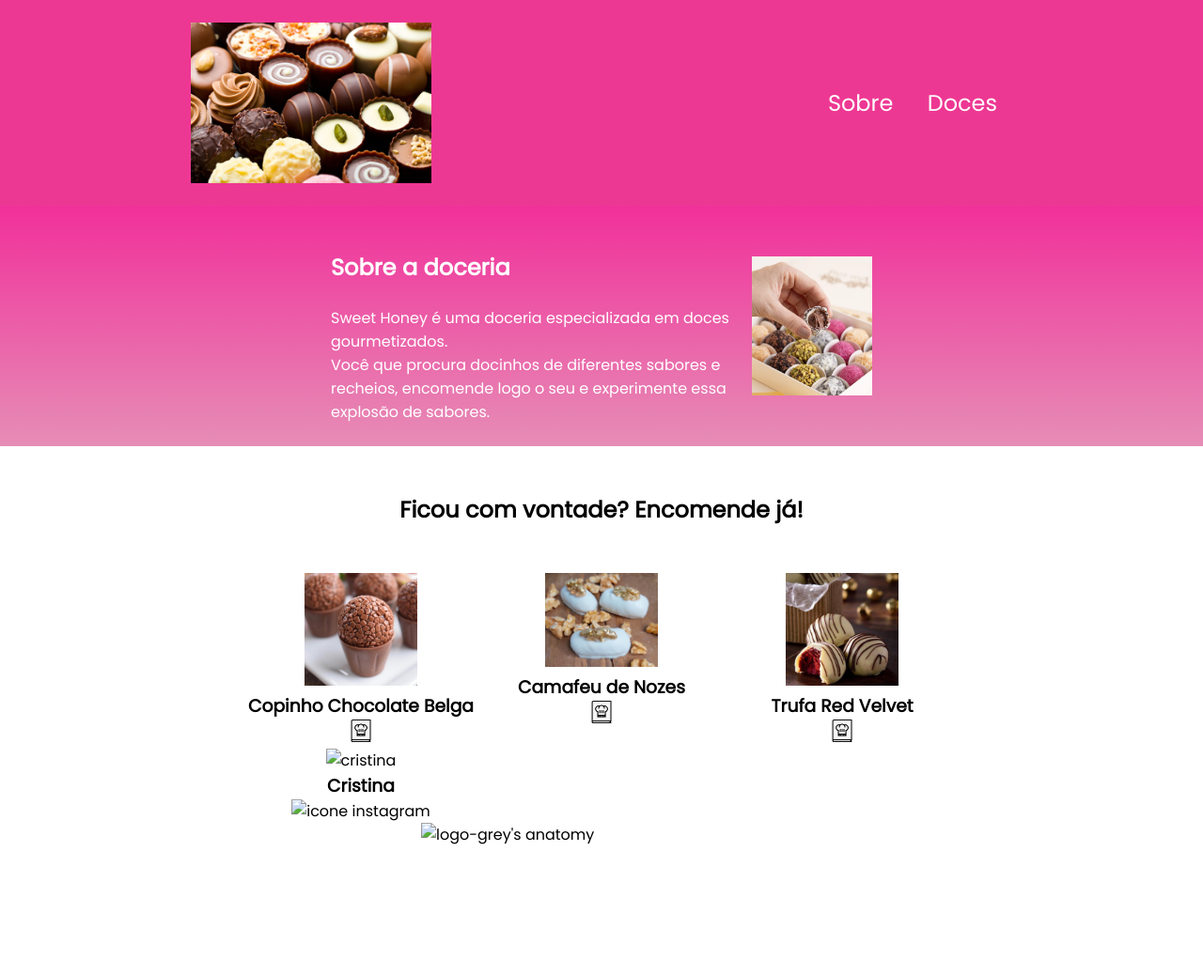
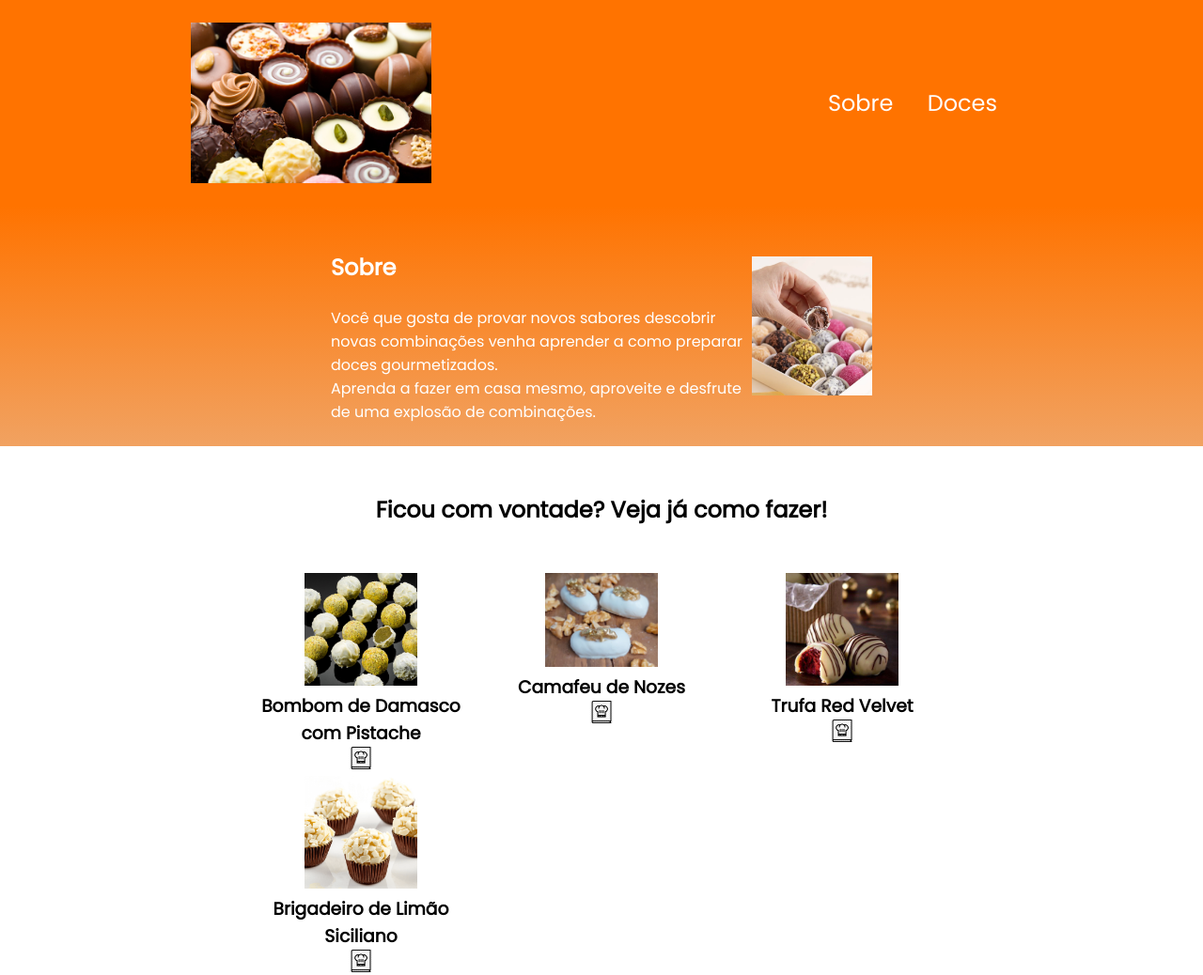
Before and after one commit to anavictoriaj/1tri-prog1, a plain HTML site: page 1triprog1/index.html in a window 1280 px wide. Shown: the top 1038 px of the page at 94% size. Before the commit the page ends 901 px from the top, so only its background shows below. Drawn offline with Linux system fonts and the light colour scheme.

Commit message:
Add files via upload

```diff
--- a/1triprog1/index.html
+++ b/1triprog1/index.html
@@ -4,7 +4,7 @@
       <meta charset="UTF-8">
       <meta http-equiv="X-UCompatible" content="IE-edge">
       <meta name="viewport" content="width=device-width, initial-scale=1.0">
-      <title>Sweet Honey</title>
+      <title>Goumetoso</title>
       <link rel="stylesheet" href="style.css">
       <link rel="preconnect" href="https://fonts.googleapis.com">
       <link rel="preconnect" href="https://fonts.gstatic.com" crossorigin>
@@ -21,41 +21,41 @@
        </header>
        <section class="serie">
     <div class="serie-div-conteudo">
-         <h2 class="serie-titulo"> Sobre a doceria</h2>
-         <p class="serie-texto-um"> Sweet Honey é uma doceria especializada em doces gourmetizados.</p>
-         <p class="serie-texto-dois"> Você que procura docinhos de diferentes sabores e recheios, encomende logo o seu e experimente essa explosão de sabores.</p>
+         <h2 class="serie-titulo"> Sobre</h2>
+         <p class="serie-texto-um"> Você que gosta de provar novos sabores descobrir novas combinações venha aprender a como preparar doces gourmetizados.</p>
+         <p class="serie-texto-dois"> Aprenda a fazer em casa mesmo, aproveite e desfrute de uma explosão de combinações.</p>
          </div>
          <img class="serie-imagem" src="Pati-Piva.webp"  alt="doce2">
       </section>
       <section class="estudante">
-        <h2 class="personagem-titulo"> Ficou com vontade? Encomende já!</h2>
+        <h2 class="personagem-titulo"> Ficou com vontade? Veja já como fazer!</h2>
        <div class="personagem-todos">
        <span></span>
        <div class="personagem-div">
-         <img class="personagem-imagem" src="copinhobelga.jpg"  alt="copinho">
-         <h3 class="personagem-nome">Copinho Chocolate Belga</h3>
-         <a href=""><img class="personagem-icone" src="iconereceita.png" alt="icone"></a>
+         <img class="personagem-imagem" src="selectachocolates_Trufa-Pistache_d.jpg"  alt="pistache">
+         <h3 class="personagem-nome">Bombom de Damasco com Pistache</h3>
+         <a href="https://painacozinha.com/bombons-de-damasco-com-pistache-seducao-em-cada-mordida/"><img class="personagem-icone" src="iconereceita.png" alt="icone"></a>
        </div>
        <div class="personagem-div">
             <img class="personagem-imagem" src="file.png"  alt="camafeu">
             <h3 class="personagem-nome">Camafeu de Nozes</h3>
-            <img class="personagem-icone" src="iconereceita.png" alt="icone">
+            <a href="https://www.tudogostoso.com.br/receita/13585-camafeu-de-nozes.html"><img class="personagem-icone" src="iconereceita.png" alt="icone"></a>
           </div>
       <div class="personagem-div">
             <img class="personagem-imagem" src="docinhoredvelvet.jpg"  alt="redvelvet">
             <h3 class="personagem-nome">Trufa Red Velvet</h3>
-            <a href="link"><img class="personagem-icone" src="iconereceita.png" alt="icone"></a>
+            <a href="https://br.kiwilimon.com/receita/sobremesas/trufas-de-red-velvet-para-dar-de-presente"><img class="personagem-icone" src="iconereceita.png" alt="icone"></a>
       </div>
       <span></span>
       <div class="personagem-div">
-            <img class="personagem-imagem" src="CristinaYangS10.webp"  alt="cristina">
-            <h3 class="personagem-nome">Cristina</h3>
-            <img class="personagem-icone" src="instagram.png" alt="icone instagram">
+            <img class="personagem-imagem" src="brigadeiro-de-limão-siciliano2.png"  alt="limao">
+            <h3 class="personagem-nome">Brigadeiro de Limão Siciliano</h3>
+            <a href="https://receitas.globo.com/ana-maria-braga/doces/brigadeiro-de-limao-siciliano.ghtml"><img class="personagem-icone" src="iconereceita.png" alt="icone"></a>
       </div>
       </div>
       </section>
       <footer clas="rodape">
-          <img class="rodape-imagem" src="Greys-Anatomy-Logo.png" alt="logo-grey's anatomy">
+          <img class="rodape-imagem" src="Logotipo_confeitaria_chocolate_gourmet_coração_delicado__1_-removebg-preview.png" alt="logo">
       </footer>
 
 </body>
--- a/1triprog1/style.css
+++ b/1triprog1/style.css
@@ -8,7 +8,7 @@ body {
 }
 
 .cabecalho {
-  background-color: hwb(330 22% 7%);
+  background-color:rgb(255, 115, 0);
   color: white;
   display: flex;
   justify-content: space-around;
@@ -31,7 +31,7 @@ body {
 }
 
 .serie{
-  background-image: linear-gradient(#f1309a, #e68db6);
+  background-image: linear-gradient(rgb(255, 115, 0), #f1a261);
   color: white;
   display: flex;
 justify-content: center;
```
Also changed, not shown: 1triprog1/265.Bombons-de-Damasco-com-Pistache.webp (added), 1triprog1/Logotipo_confeitaria_chocolate_gourmet_coração_delicado__1_-removebg-preview.png (added), 1triprog1/brigadeiro-de-limao-siciliano.avif (added), 1triprog1/brigadeiro-de-limão-siciliano2.png (added), 1triprog1/limaosiciliano.jpg (added), 1triprog1/selectachocolates_Trufa-Pistache_d.jpg (added).
